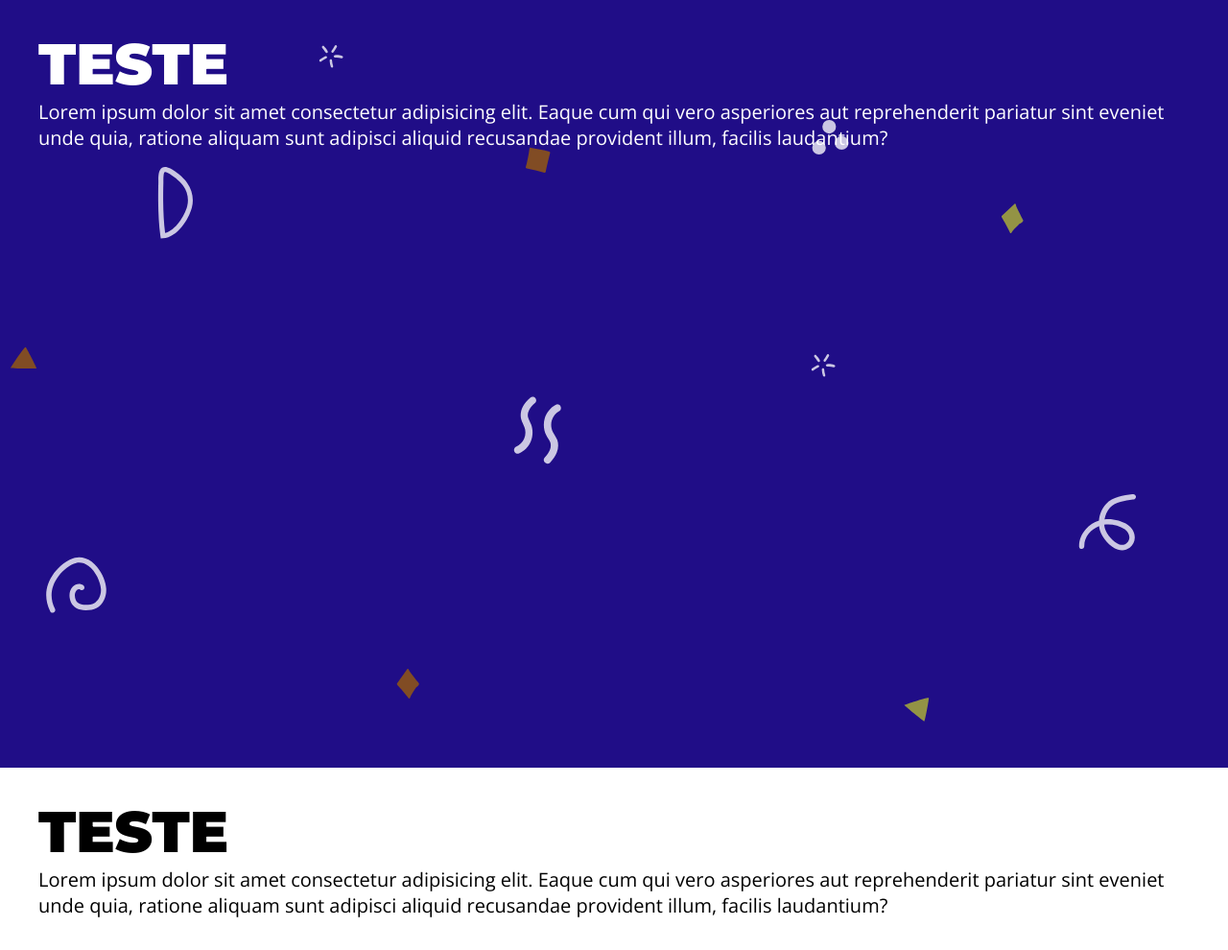
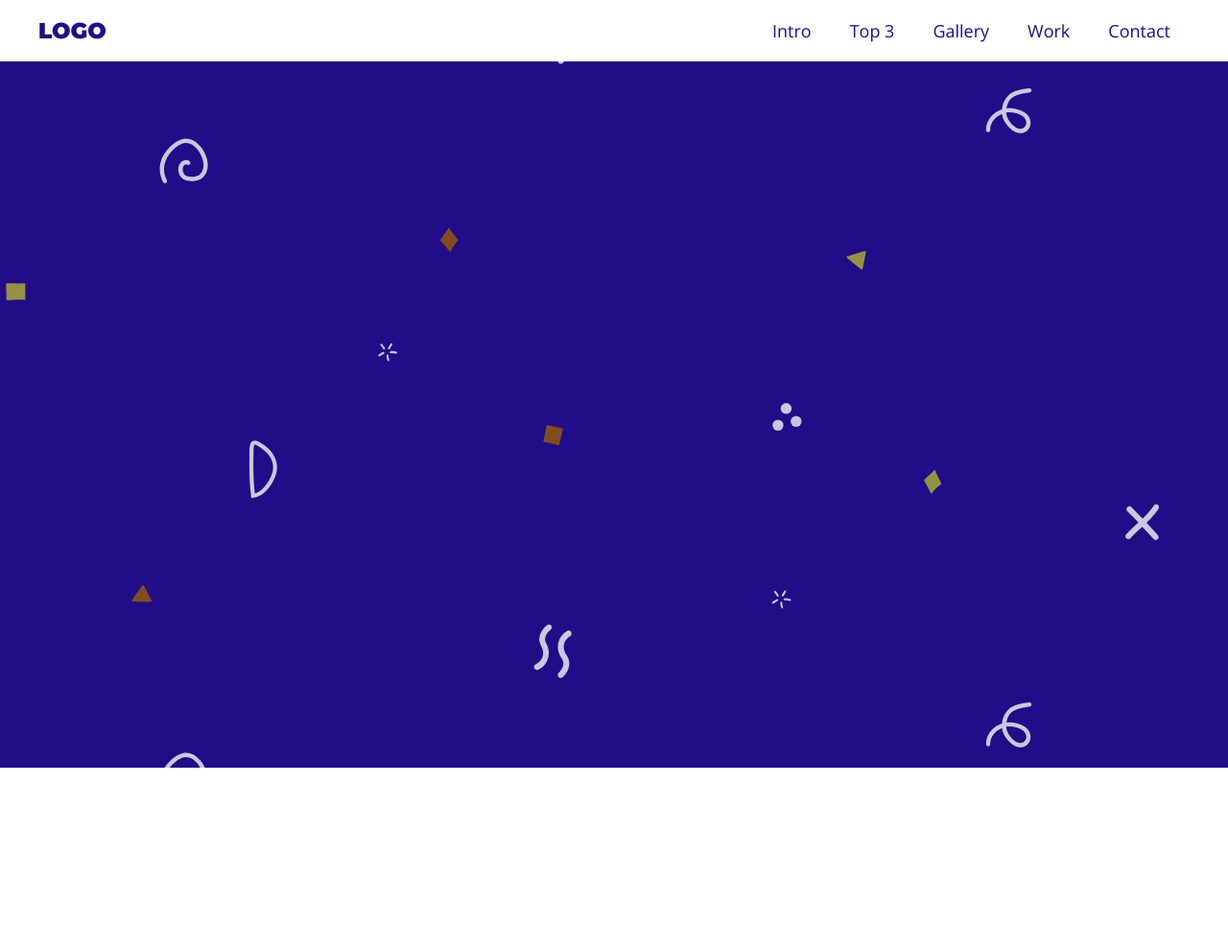
Before and after one commit to TulioZY/HTML_Projects, a plain HTML site: page Landing_page/index.html in a window 1280 px wide. Shown: the whole page at 96% size. After the commit the page ends 800 px from the top, so only its background shows below. Drawn offline with nearby package versions, Linux system fonts and the light colour scheme.

Commit message:
atualização da página

```diff
--- a/Landing_page/assets/css/style.css
+++ b/Landing_page/assets/css/style.css
@@ -2,6 +2,7 @@
     --primary-color: #200D87;
     --white-color: #FFFFFF;
     --gap: 3rem;
+    --light-gray-color: #EEEEEE;
 }
 
 * {
@@ -16,6 +17,10 @@ html {
 body {
     font-family: 'Open Sans', sans-serif;
     font-size: 2rem;
+}
+
+a {
+    text-decoration: none;
 }
 
 h1, h2, h3, h4, h5, h6 {
@@ -67,3 +72,59 @@ h6 {
 .section {
     min-height: 100vh;
 }
+
+.menu {
+    background: var(--white-color);
+    position: fixed;
+    top: 0;
+    left: 0;
+    right: 0;
+    width: 100%;
+    border-bottom-color: 1px solid var(--light-gray-color);
+}
+
+.menu-content {
+    display: flex;
+    justify-content: space-between;
+    align-items: center;
+    padding-top: 0;
+    padding-bottom: 0;
+}
+
+.menu ul {
+    list-style: none;
+    display: flex;
+}
+
+.menu h1 {
+    font-size: 2.3rem;
+    color: var(--primary-color);
+}
+
+.menu h1 a {
+    color: inherit;
+}
+
+.menu ul li a {
+    display: block;
+    padding: 2rem;
+    font-size: 1.8rem;
+    color: var(--primary-color);
+    position: relative;
+}
+
+.menu ul li a::after {
+    content:'';
+    position: absolute;
+    bottom: 1rem;
+    left: 50%;
+    width: 0;
+    height: 0.2rem;
+    background: crimson;
+    transition: all 300ms ease-in-out;
+}
+
+.menu ul li a:hover::after {
+    width: 50%;
+    left: 25%;
+}
--- a/Landing_page/index.html
+++ b/Landing_page/index.html
@@ -1,5 +1,6 @@
 <!DOCTYPE html>
 <html lang="en">
+
 <head>
     <meta charset="UTF-8">
     <meta http-equiv="X-UA-Compatible" content="IE=edge">
@@ -7,21 +8,29 @@
     <title>Landing Page</title>
     <link rel="stylesheet" href="assets/css/style.css">
     <link rel="preconnect" href="https://fonts.googleapis.com">
-<link rel="preconnect" href="https://fonts.gstatic.com" crossorigin>
-<link href="https://fonts.googleapis.com/css2?family=Montserrat:wght@900&family=Open+Sans:ital,wght@0,400;0,700;1,400&display=swap" rel="stylesheet">
+    <link rel="preconnect" href="https://fonts.gstatic.com" crossorigin>
+    <link
+        href="https://fonts.googleapis.com/css2?family=Montserrat:wght@900&family=Open+Sans:ital,wght@0,400;0,700;1,400&display=swap"
+        rel="stylesheet">
 </head>
-<body>
-    <section class="main-bg section">
-        <div class="main-content">
-            <h1>Teste</h1>
-            <p>Lorem ipsum dolor sit amet consectetur adipisicing elit. Eaque cum qui vero asperiores aut reprehenderit pariatur sint eveniet unde quia, ratione aliquam sunt adipisci aliquid recusandae provident illum, facilis laudantium?</p>
-        </div>
-    </section>
-    <section class="white-bg section">
-        <div class="main-content">
-            <h1>Teste</h1>
-            <p>Lorem ipsum dolor sit amet consectetur adipisicing elit. Eaque cum qui vero asperiores aut reprehenderit pariatur sint eveniet unde quia, ratione aliquam sunt adipisci aliquid recusandae provident illum, facilis laudantium?</p>
-        </div>
-    </section>
+
+<body class="main-bg">
+    <aside class="menu">
+        <section class="main-content menu-content">
+            <h1>
+                <a href="#">LOGO</a>
+            </h1>
+            <nav>
+                <ul>
+                    <li><a href="#">Intro</a></li>
+                    <li><a href="#">Top 3</a></li>
+                    <li><a href="#">Gallery</a></li>
+                    <li><a href="#">Work</a></li>
+                    <li><a href="#">Contact</a></li>
+                </ul>
+            </nav>
+        </section>
+    </aside>
 </body>
+
 </html>
```
